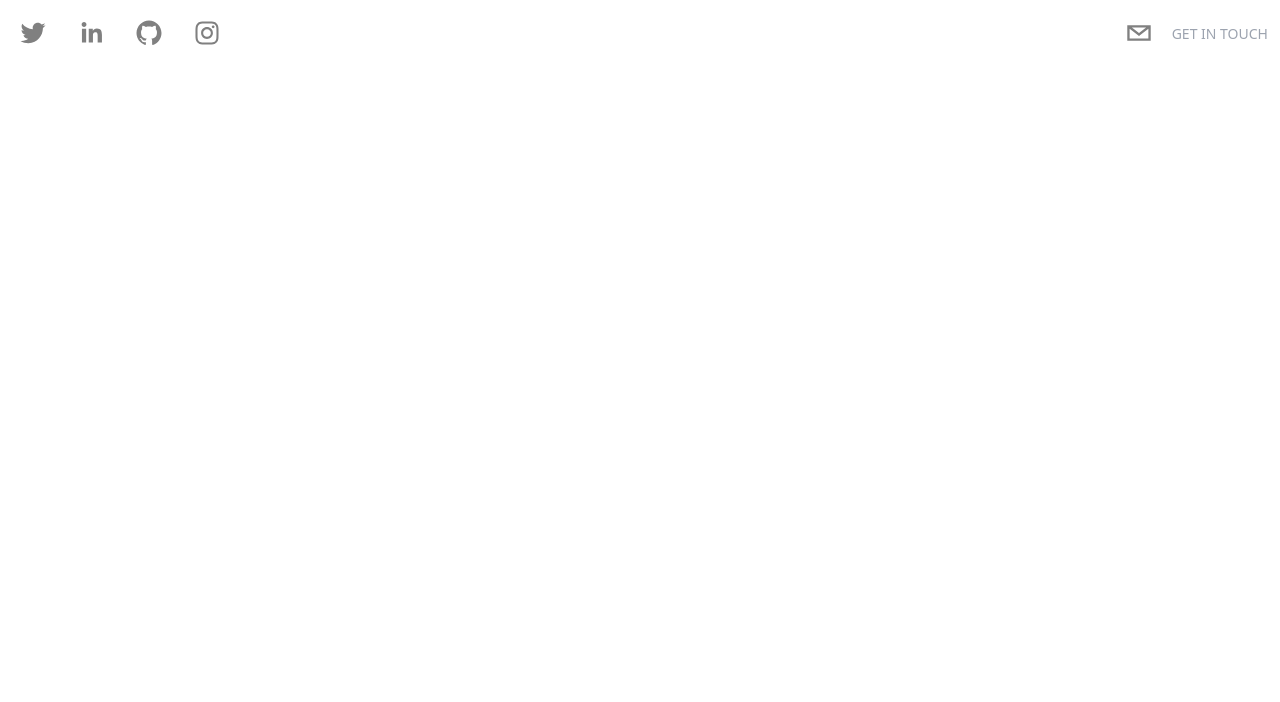
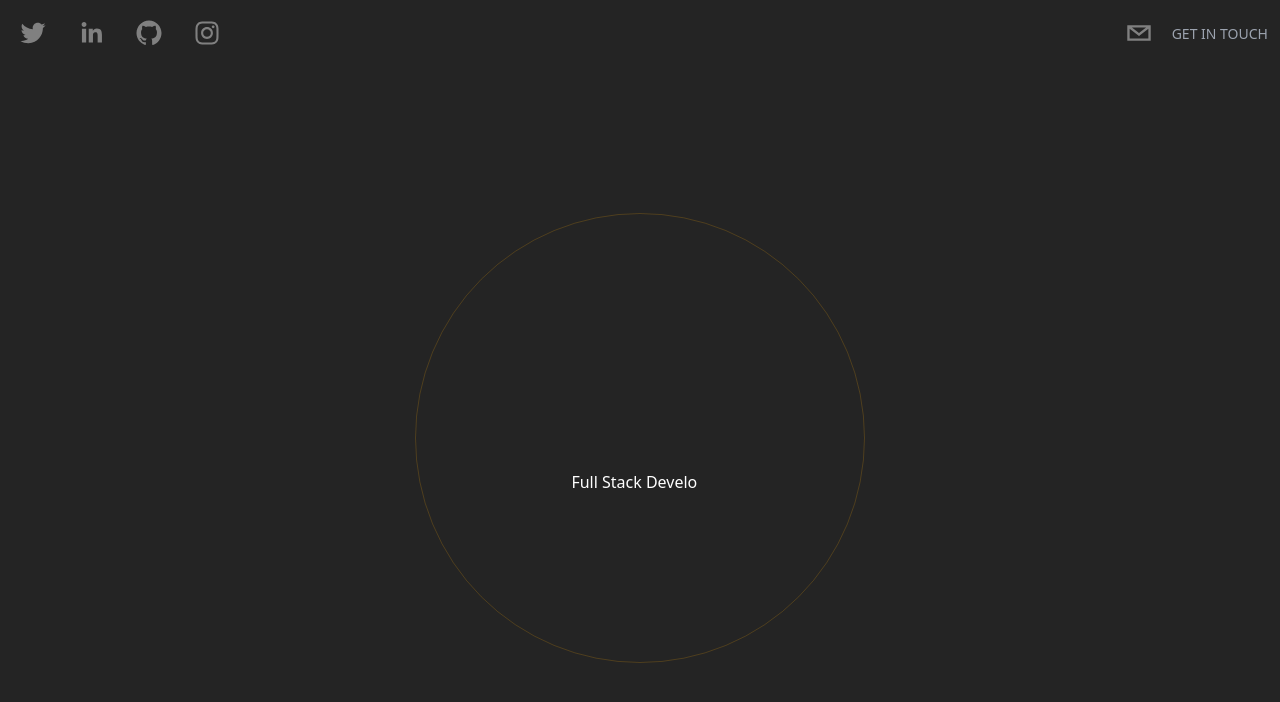
Before and after one commit to rwiteshbera/Portfolio, a Next.js app: page / in a window 1280 px wide. Shown: the top 702 px of the page. Built offline with nearby package versions, Linux system fonts and the light colour scheme.

Commit message:
1. Added components : Header, Hero 2. Added Framer Motion Animation 3. Wave Effect in background 4. Updated Background Color

```diff
--- a/package.json
+++ b/package.json
@@ -18,6 +18,7 @@
     "next": "13.2.4",
     "react": "18.2.0",
     "react-dom": "18.2.0",
+    "react-simple-typewriter": "^5.0.1",
     "react-social-icons": "^5.15.0",
     "typescript": "5.0.2"
   },
--- /dev/null
+++ b/src/pages/components/BackgroundWave.tsx
@@ -0,0 +1,15 @@
+import React from "react";
+
+type Props = {};
+
+export default function BackgroundWave({}: Props) {
+  return (
+    <div className="relative flex justify-center items-center">
+      <div className="absolute border border-[#666666] rounded-full h-[200px] w-[200px] animate-ping"></div>
+      <div className="absolute border border-[#666666] rounded-full h-[200px] w-[200px] animate-ping"></div>
+      <div className="absolute border border-[#666666] rounded-full h-[200px] w-[200px] animate-ping"></div>
+      <div className="absolute border border-[#F7Ab0A] rounded-full opacity-20 h-[450px] w-[450px] animate-none"></div>
+
+    </div>
+  );
+}
--- a/src/pages/components/Header.tsx
+++ b/src/pages/components/Header.tsx
@@ -52,7 +52,22 @@ export default function Header({}: Props) {
         />
       </motion.div>
 
-      <div className="flex flex-row items-center text-gray-300 cursor-pointer">
+      <motion.div
+      initial={{
+        x: -500,
+        opacity: 0,
+        scale: 0.5,
+      }}
+      animate={{
+        x: 0,
+        opacity: 1,
+        scale: 1,
+      }}
+      transition={{
+        duration: 1.5
+      }}
+
+      className="flex flex-row items-center text-gray-300 cursor-pointer">
         <Link href="mailto:rwiteshbera@gmail.com" legacyBehavior>
           <SocialIcon
             className="cursor-pointer"
@@ -66,7 +81,7 @@ export default function Header({}: Props) {
           Get in touch
         </p>
         </Link>
-      </div>
+      </motion.div>
     </header>
   );
 }
--- /dev/null
+++ b/src/pages/components/Hero.tsx
@@ -0,0 +1,29 @@
+import React from "react";
+import { Cursor, useTypewriter } from "react-simple-typewriter";
+import BackgroundWave from "./BackgroundWave";
+
+type Props = {};
+
+function Hero({}: Props) {
+  const [text, count] = useTypewriter({
+    words: [
+      "Hi, This is Rwitesh Bera",
+      "Full Stack Developer",
+      "Guy who prefers tea over coffee",
+      "But Loves to explore new tech",
+    ],
+    loop: true,
+    delaySpeed: 1500, // Millisecond
+  });
+  return (
+    <div className="h-screen w-screen flex flex-col space-y-8 items-center justify-center text-center overflow-hidden">
+      <BackgroundWave />
+      <h1>
+        <span>{text}</span>
+        <Cursor cursorColor="white" cursorStyle="█" />
+      </h1>
+    </div>
+  );
+}
+
+export default Hero;
--- a/src/pages/index.tsx
+++ b/src/pages/index.tsx
@@ -2,13 +2,14 @@ import Head from 'next/head'
 import Image from 'next/image'
 import { Inter } from 'next/font/google'
 import Header from './components/Header'
+import Hero from './components/Hero'
 
 
 const inter = Inter({ subsets: ['latin'] })
 
 export default function Home() {
   return (
-    <>
+    <div className='bg-[rgb(36,36,36)] text-white h-max w-screen snap-y snap-mandatory overflow-scroll z-0'>
       <Head>
         <title>Rwitesh Bera</title>
         <meta name="description" content="Generated by create next app" />
@@ -16,10 +17,14 @@ export default function Home() {
         <link rel="icon" href="/favicon.ico" />
       </Head>
 
-      {/* Header  */}
+      {/* Head
+      er  */}
       <Header />
 
       {/* Hero  */}
+      <section className='snap-center'>
+      <Hero />
+      </section>
 
       {/* About  */}
 
@@ -28,6 +33,6 @@ export default function Home() {
       {/* Projects  */}
 
       {/* Contact Me  */}
-    </>
+    </div>
   )
 }
```
Also changed, not shown: 1 other file (tests, documents, lock files or other folders).
